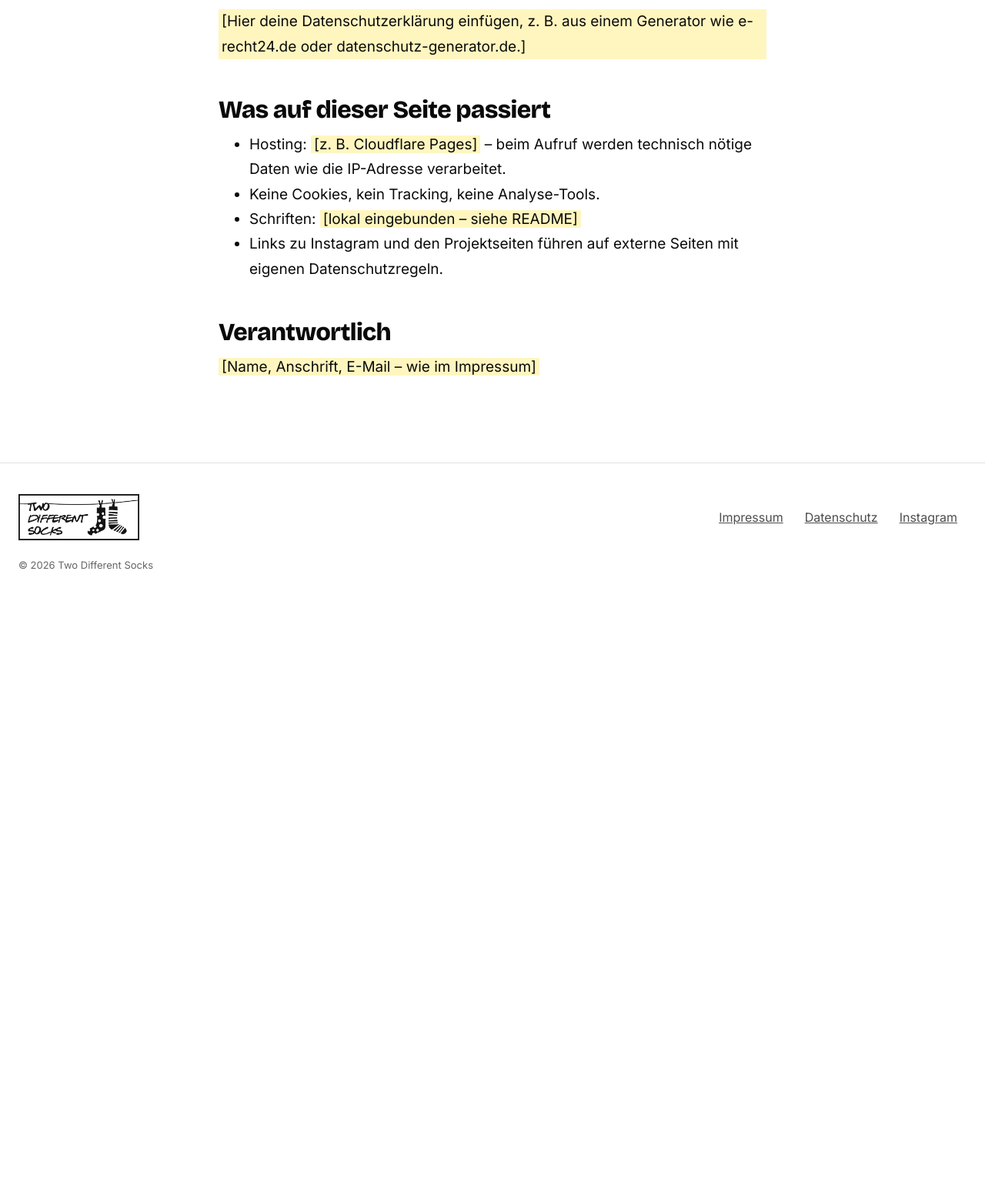
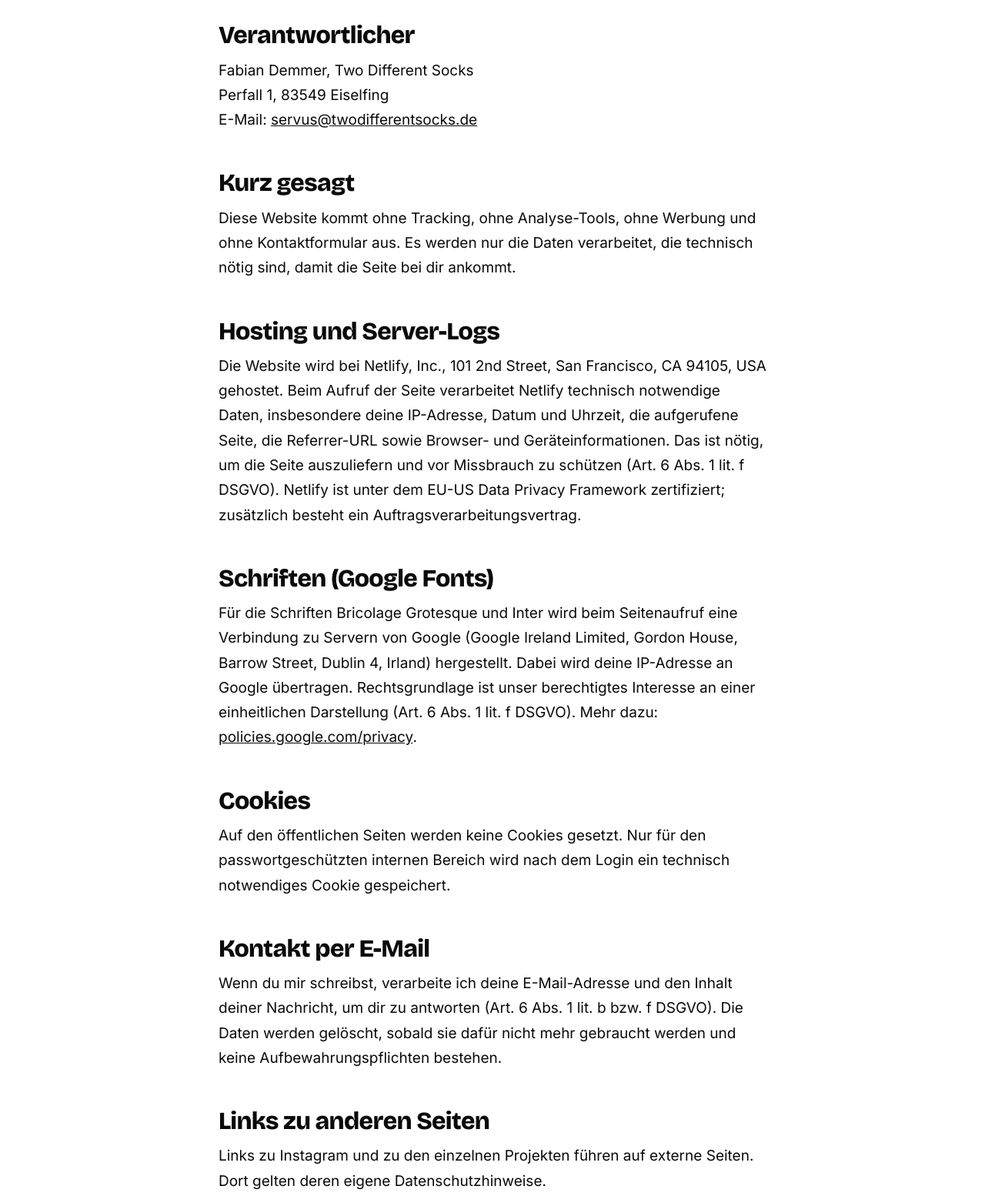
Before and after one commit to kllmtmrrw/twodifferentsocks, a plain HTML site: page datenschutz.html in a window 1280 px wide. Shown: the part 280-1834 px from the top of the page at 77% size. Before the commit the page ends 1062 px from the top, so only its background shows below. Drawn offline with nearby package versions, Linux system fonts and the light colour scheme.

Commit message:
Impressum und Datenschutz ausgefüllt
Co-Authored-By: Claude Opus 5.5 <noreply@anthropic.com>
Claude-Session: https://claude.ai/code/session_012GkYrxdFS1nW15CpWQprNq

```diff
--- a/datenschutz.html
+++ b/datenschutz.html
@@ -30,16 +30,31 @@
   <article class="article">
     <h1 class="display">Datenschutz</h1>
     <div class="prose">
-      <p class="placeholder">[Hier deine Datenschutzerklärung einfügen, z. B. aus einem Generator wie e-recht24.de oder datenschutz-generator.de.]</p>
-      <h2>Was auf dieser Seite passiert</h2>
-      <ul>
-        <li>Hosting: <span class="placeholder">[z. B. Cloudflare Pages]</span> – beim Aufruf werden technisch nötige Daten wie die IP-Adresse verarbeitet.</li>
-        <li>Keine Cookies, kein Tracking, keine Analyse-Tools.</li>
-        <li>Schriften: <span class="placeholder">[lokal eingebunden – siehe README]</span></li>
-        <li>Links zu Instagram und den Projektseiten führen auf externe Seiten mit eigenen Datenschutzregeln.</li>
-      </ul>
-      <h2>Verantwortlich</h2>
-      <p><span class="placeholder">[Name, Anschrift, E-Mail – wie im Impressum]</span></p>
+      <h2>Verantwortlicher</h2>
+      <p>Fabian Demmer, Two Different Socks<br>Perfall 1, 83549 Eiselfing<br>E-Mail: <a href="mailto:servus@twodifferentsocks.de">servus@twodifferentsocks.de</a></p>
+
+      <h2>Kurz gesagt</h2>
+      <p>Diese Website kommt ohne Tracking, ohne Analyse-Tools, ohne Werbung und ohne Kontaktformular aus. Es werden nur die Daten verarbeitet, die technisch nötig sind, damit die Seite bei dir ankommt.</p>
+
+      <h2>Hosting und Server-Logs</h2>
+      <p>Die Website wird bei Netlify, Inc., 101 2nd Street, San Francisco, CA 94105, USA gehostet. Beim Aufruf der Seite verarbeitet Netlify technisch notwendige Daten, insbesondere deine IP-Adresse, Datum und Uhrzeit, die aufgerufene Seite, die Referrer-URL sowie Browser- und Geräteinformationen. Das ist nötig, um die Seite auszuliefern und vor Missbrauch zu schützen (Art. 6 Abs. 1 lit. f DSGVO). Netlify ist unter dem EU-US Data Privacy Framework zertifiziert; zusätzlich besteht ein Auftragsverarbeitungsvertrag.</p>
+
+      <h2>Schriften (Google Fonts)</h2>
+      <p>Für die Schriften Bricolage Grotesque und Inter wird beim Seitenaufruf eine Verbindung zu Servern von Google (Google Ireland Limited, Gordon House, Barrow Street, Dublin 4, Irland) hergestellt. Dabei wird deine IP-Adresse an Google übertragen. Rechtsgrundlage ist unser berechtigtes Interesse an einer einheitlichen Darstellung (Art. 6 Abs. 1 lit. f DSGVO). Mehr dazu: <a href="https://policies.google.com/privacy" rel="noopener">policies.google.com/privacy</a>.</p>
+
+      <h2>Cookies</h2>
+      <p>Auf den öffentlichen Seiten werden keine Cookies gesetzt. Nur für den passwortgeschützten internen Bereich wird nach dem Login ein technisch notwendiges Cookie gespeichert.</p>
+
+      <h2>Kontakt per E-Mail</h2>
+      <p>Wenn du mir schreibst, verarbeite ich deine E-Mail-Adresse und den Inhalt deiner Nachricht, um dir zu antworten (Art. 6 Abs. 1 lit. b bzw. f DSGVO). Die Daten werden gelöscht, sobald sie dafür nicht mehr gebraucht werden und keine Aufbewahrungspflichten bestehen.</p>
+
+      <h2>Links zu anderen Seiten</h2>
+      <p>Links zu Instagram und zu den einzelnen Projekten führen auf externe Seiten. Dort gelten deren eigene Datenschutzhinweise.</p>
+
+      <h2>Deine Rechte</h2>
+      <p>Du hast das Recht auf Auskunft, Berichtigung, Löschung, Einschränkung der Verarbeitung, Datenübertragbarkeit und Widerspruch gegen die Verarbeitung (Art. 15–21 DSGVO). Schreib dazu einfach an die oben genannte E-Mail-Adresse. Außerdem kannst du dich bei einer Datenschutz-Aufsichtsbehörde beschweren, zum Beispiel beim Bayerischen Landesamt für Datenschutzaufsicht (BayLDA), Promenade 18, 91522 Ansbach.</p>
+
+      <p class="article__meta">Stand: November 2026</p>
     </div>
   </article>
 </main>
```
Also changed, not shown: impressum.html (+9 -6 lines).
